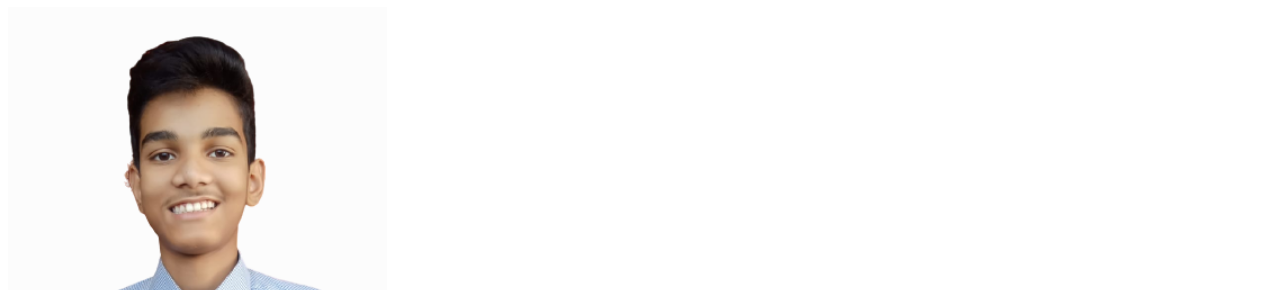
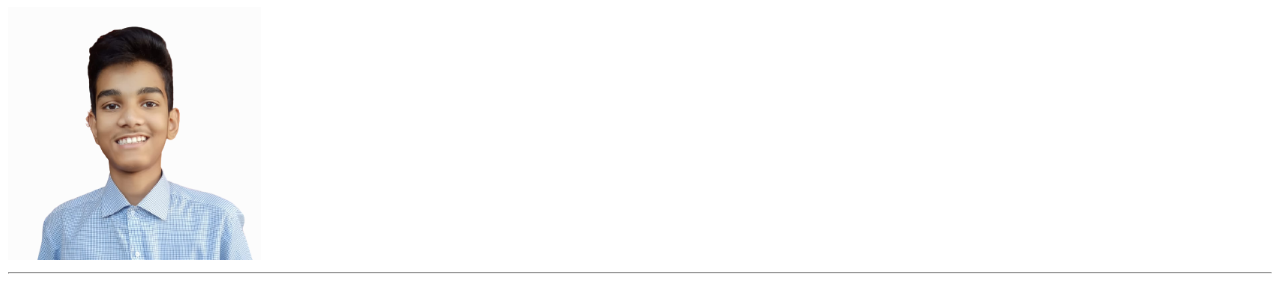
Before and after one commit to ShayanWajahat/Information, a plain HTML site: page portfolio.html in a window 1280 px wide. Shown: the part 73-363 px from the top of the page. Drawn offline with Linux system fonts and the light colour scheme.

Commit message:
Update portfolio.html

```diff
--- a/portfolio.html
+++ b/portfolio.html
@@ -7,7 +7,7 @@
 </head>
 <body>
     <h1>Shayan Wajahat</h1>
-    <img src="./img/my pic.png" alt="" width="30%">
+    <img src="./img/my pic.png" alt="" width="20%">
     <hr>
     <h1>PAK-FAZIYA DEGREE COLLEGE, PESHAWAR</h1>
         <p><b>Junior</b></p>
```
